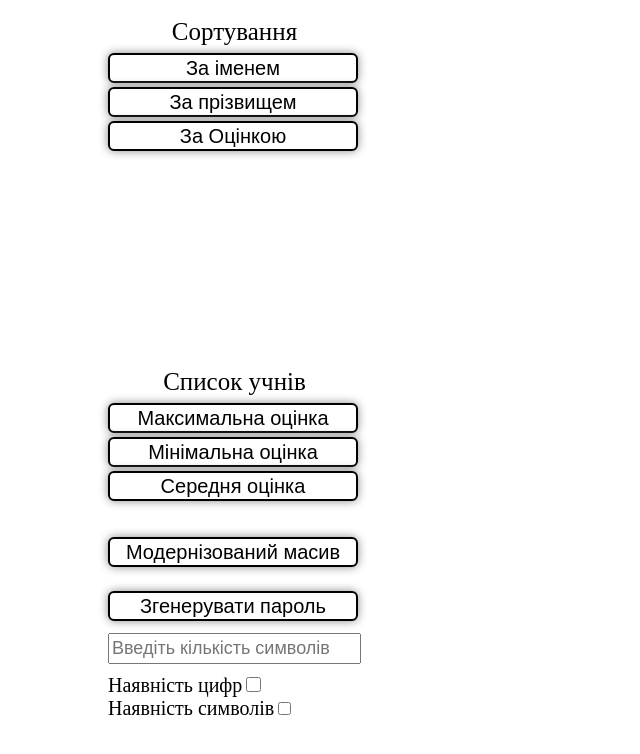
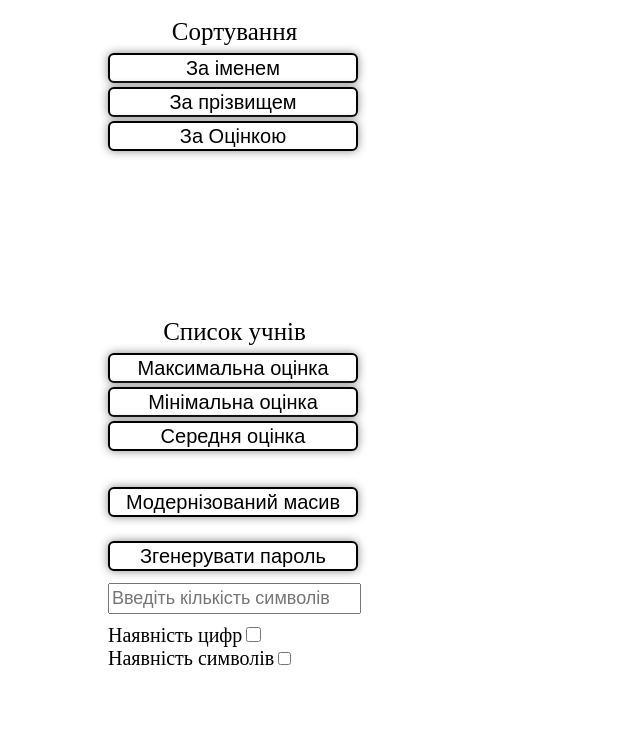
Before and after one commit to SinfulS0ul/Homework, a plain HTML site: page index.html in a window 1280 px wide. Shown: the whole page, without its empty margins (0-640 px from the left). Drawn offline with Linux system fonts and the light colour scheme.

Commit message:
Deploy SinfulS0ul/Homework to github.com/SinfulS0ul/Homework.git:gh-pages

```diff
--- a/main.css
+++ b/main.css
@@ -1 +1 @@
-html,body{display:flex}.menu{display:flex;flex-direction:column;margin:10px 100px}.menu__sorting{height:350px}.menu__rating,.menu__sorting{display:flex;flex-direction:column}.list{display:flex}.list__students,.menu__rating__rate-list,.menu__password-create{display:flex;flex-direction:column}button{cursor:pointer;width:250px;height:30px;border-radius:6px;background-color:white;margin:2px 0;border:2px solid black;font-size:20px;box-shadow:0 0 10px #8c8b8b}button:hover{box-shadow:inset 0 0 10px grey}.menu__rating__title,.menu__sorting__title{text-align:center;margin-bottom:5px;font-size:25px}.menu__password-create{margin:20px 0}.menu__password-create__symb-count{width:245px;height:25px;font-size:18px;margin:10px 0}label{font-size:20px}.menu__password-create__digit-include{width:15px;height:15px}.menu__password{font-size:25px;margin-top:10px}li{list-style-type:none;font-size:20px}
+html,body{display:flex}.menu{display:flex;flex-direction:column;margin:10px 100px}.menu__sorting{height:300px}.menu__rating,.menu__sorting{display:flex;flex-direction:column}.list{display:flex}.list__students,.menu__rating__rate-list,.menu__password-create{display:flex;flex-direction:column}button{cursor:pointer;width:250px;height:30px;border-radius:6px;background-color:white;margin:2px 0;border:2px solid black;font-size:20px;box-shadow:0 0 10px #8c8b8b}button:hover{box-shadow:inset 0 0 10px grey}.menu__rating__title,.menu__sorting__title{text-align:center;margin-bottom:5px;font-size:25px}.menu__password-create{margin:20px 0}.menu__password-create__symb-count{width:245px;height:25px;font-size:18px;margin:10px 0}label{font-size:20px}.menu__password-create__digit-include{width:15px;height:15px}.menu__password{font-size:25px;margin-top:10px}li{list-style-type:none;font-size:20px}
```
